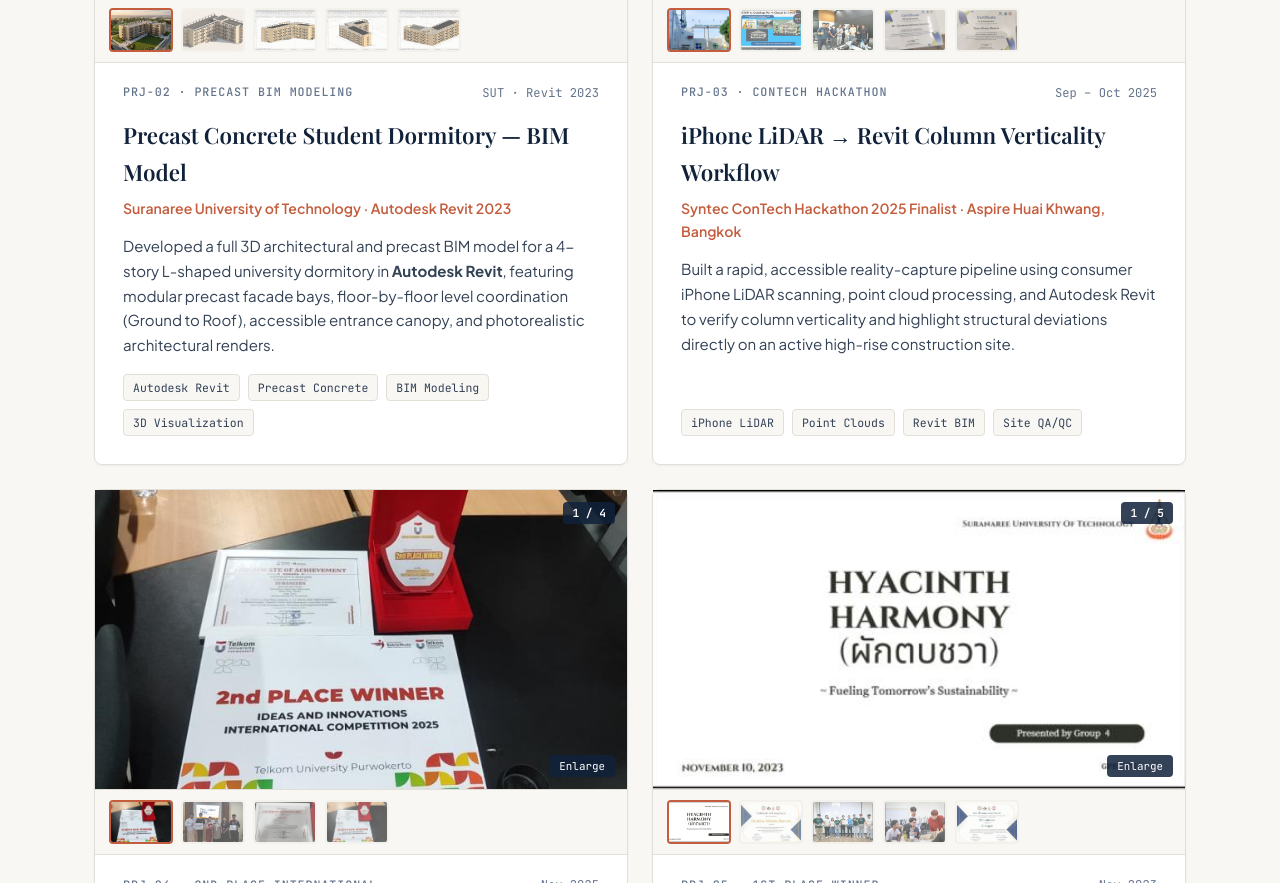
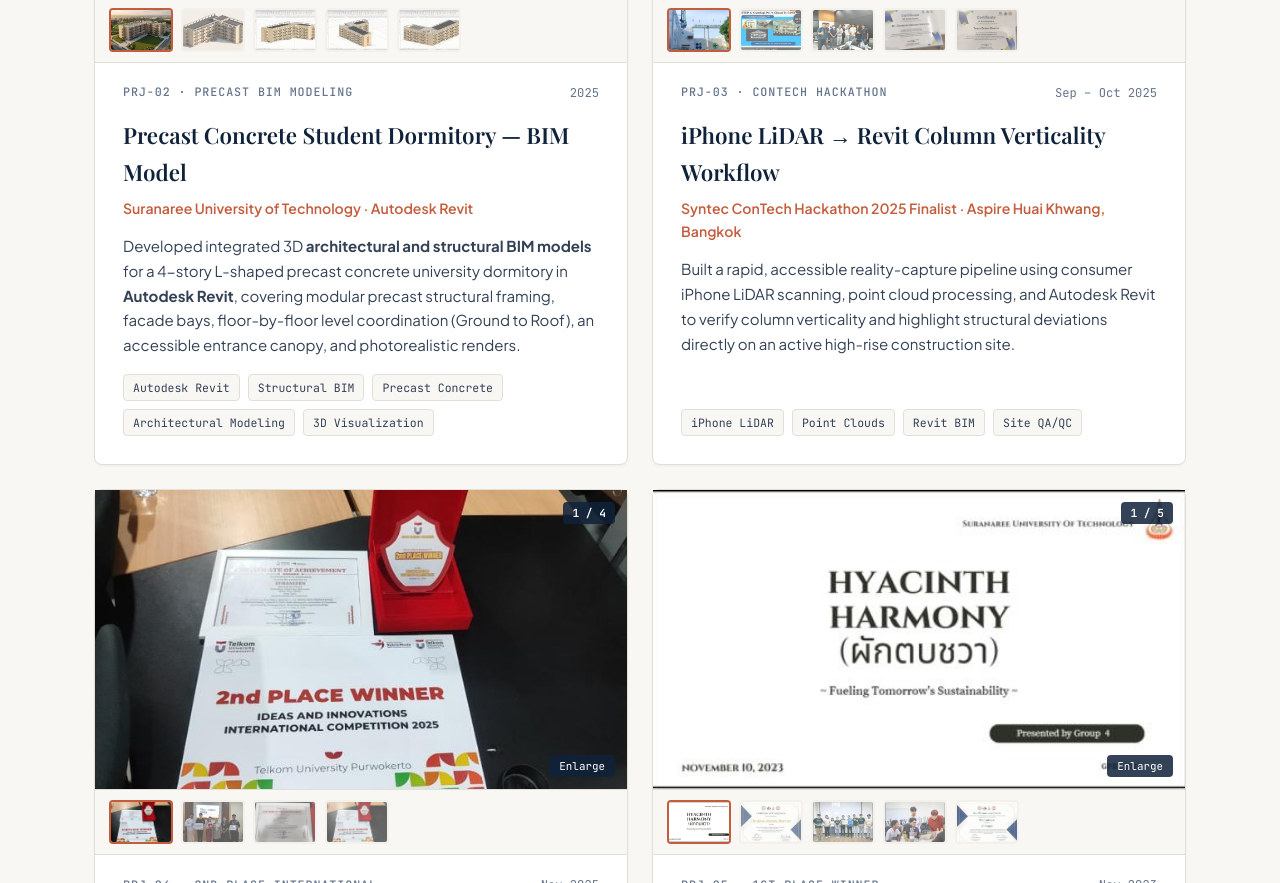
Before and after one commit to abm-id/dionisiusbaswara, a plain HTML site: page index.html in a window 1280 px wide. Shown: the part 6861-7744 px from the top of the page. Drawn offline with nearby package versions, Linux system fonts and the light colour scheme; a web font is replaced by a local one.

Commit message:
Update index.html

```diff
--- a/index.html
+++ b/index.html
@@ -647,42 +647,43 @@
           <!-- Project 2 -->
           <article class="project-card reveal">
             <div class="project-media" data-project-gallery>
-              <button type="button" class="project-cover-btn lightbox-trigger" data-title="Precast Student Dormitory — Campus Exterior Render" data-subtitle="Suranaree University of Technology · Autodesk Revit 2023 BIM &amp; Architectural Visualization">
+              <button type="button" class="project-cover-btn lightbox-trigger" data-title="Precast Student Dormitory — Campus Exterior Render" data-subtitle="Suranaree University of Technology · Architectural &amp; Structural BIM Model (2025)">
                 <img src="assets/images/precast-dorm-campus.jpg" alt="Precast Concrete Student Dormitory Campus Exterior Render" onerror="handleImgFallback(this)" />
                 <span class="project-count-badge">1 / 5</span>
                 <span class="cert-zoom-hint">Enlarge</span>
               </button>
               <div class="project-thumbs" aria-label="Project photos">
-                <button type="button" class="project-thumb-item is-active" data-title="Precast Student Dormitory — Campus Exterior Render" data-subtitle="Suranaree University of Technology · Photorealistic Aerial Visualization">
+                <button type="button" class="project-thumb-item is-active" data-title="Precast Student Dormitory — Campus Exterior Render" data-subtitle="Suranaree University of Technology · Photorealistic Aerial Visualization (2025)">
                   <img src="assets/images/precast-dorm-campus.jpg" alt="Campus Exterior Render" onerror="handleImgFallback(this)" />
                 </button>
-                <button type="button" class="project-thumb-item" data-title="Precast Student Dormitory — Isometric Massing Render" data-subtitle="4-Story L-Shaped Modular Precast Concrete Building">
+                <button type="button" class="project-thumb-item" data-title="Precast Student Dormitory — Isometric Massing Render" data-subtitle="4-Story L-Shaped Modular Precast Concrete Building (2025)">
                   <img src="assets/images/precast-dorm-iso.jpg" alt="Isometric Massing Render" onerror="handleImgFallback(this)" />
                 </button>
-                <button type="button" class="project-thumb-item" data-title="Autodesk Revit 2023 — 3D Front Entrance Perspective" data-subtitle="Bima_SUT_DORM_AR_BD A · Entrance Canopy, Ramp &amp; Modular Facade">
+                <button type="button" class="project-thumb-item" data-title="Autodesk Revit — 3D Front Entrance Perspective" data-subtitle="Architectural &amp; Structural BIM Model · Entrance Canopy, Ramp &amp; Modular Facade">
                   <img src="assets/images/precast-dorm-revit-front.jpg" alt="Revit 3D Front Entrance" onerror="handleImgFallback(this)" />
                 </button>
-                <button type="button" class="project-thumb-item" data-title="Autodesk Revit 2023 — Structural Grid &amp; Section View" data-subtitle="Multi-Level Floor Plans (Ground – Floor 4 &amp; Roof) in Revit">
+                <button type="button" class="project-thumb-item" data-title="Autodesk Revit — Structural Grid &amp; Section View" data-subtitle="Multi-Level Architectural &amp; Structural Coordination (Ground to Roof)">
                   <img src="assets/images/precast-dorm-revit-side.jpg" alt="Revit 3D Grid and Section" onerror="handleImgFallback(this)" />
                 </button>
-                <button type="button" class="project-thumb-item" data-title="Autodesk Revit 2023 — Rear Elevation &amp; Roof Framing" data-subtitle="L-Shaped Courtyard &amp; Precast Parapet Framing">
+                <button type="button" class="project-thumb-item" data-title="Autodesk Revit — Rear Elevation &amp; Roof Framing" data-subtitle="L-Shaped Courtyard &amp; Precast Structural Parapet Framing">
                   <img src="assets/images/precast-dorm-revit-rear.jpg" alt="Revit 3D Rear Elevation" onerror="handleImgFallback(this)" />
                 </button>
               </div>
             </div>
             <div class="project-top">
               <span class="mono-tag">PRJ-02 · PRECAST BIM MODELING</span>
-              <span class="project-date">SUT · Revit 2023</span>
+              <span class="project-date">2025</span>
             </div>
             <h3>Precast Concrete Student Dormitory — BIM Model</h3>
-            <p class="project-subtitle">Suranaree University of Technology · Autodesk Revit 2023</p>
+            <p class="project-subtitle">Suranaree University of Technology · Autodesk Revit</p>
             <p class="project-desc">
-              Developed a full 3D architectural and precast BIM model for a 4-story L-shaped university dormitory in <strong>Autodesk Revit</strong>, featuring modular precast facade bays, floor-by-floor level coordination (Ground to Roof), accessible entrance canopy, and photorealistic architectural renders.
+              Developed integrated 3D <strong>architectural and structural BIM models</strong> for a 4-story L-shaped precast concrete university dormitory in <strong>Autodesk Revit</strong>, covering modular precast structural framing, facade bays, floor-by-floor level coordination (Ground to Roof), an accessible entrance canopy, and photorealistic renders.
             </p>
             <div class="tag-row">
               <span class="tag">Autodesk Revit</span>
+              <span class="tag">Structural BIM</span>
               <span class="tag">Precast Concrete</span>
-              <span class="tag">BIM Modeling</span>
+              <span class="tag">Architectural Modeling</span>
               <span class="tag">3D Visualization</span>
             </div>
           </article>
```
